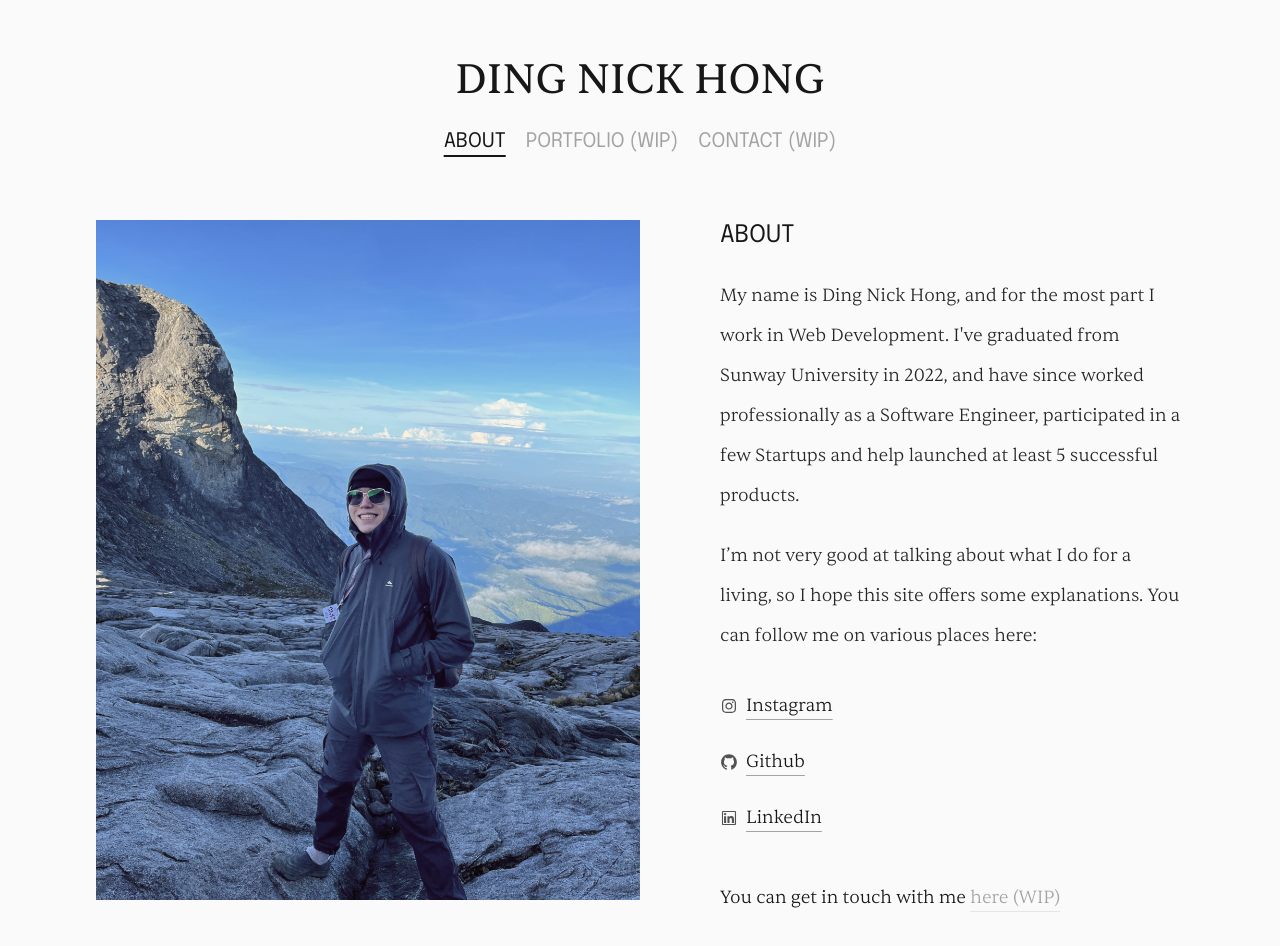
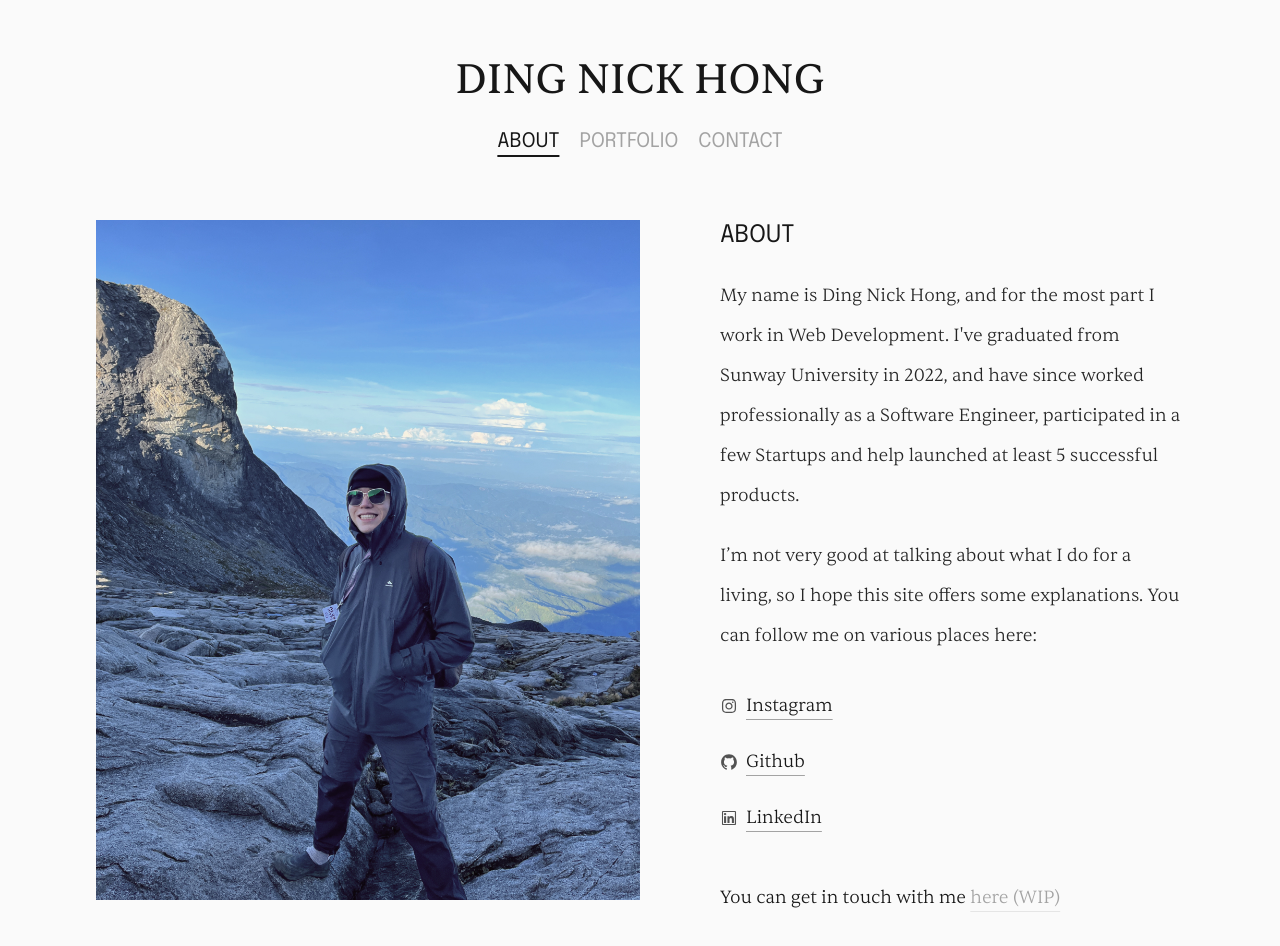
Before and after one commit to Dingnh/portfolio, a Next.js app: page / in a window 1280 px wide. Shown: the top 946 px of the page. Built offline with nearby package versions, Linux system fonts and the light colour scheme.

Commit message:
chore: remove wip label

```diff
--- a/components/Navbar.tsx
+++ b/components/Navbar.tsx
@@ -35,7 +35,7 @@ const Navbar = () => {
                 )}
                 key={id}
               >
-                {link.label} {link.wip ? "(WIP)" : ""}
+                {link.label}
               </Link>
             );
           })}
```
